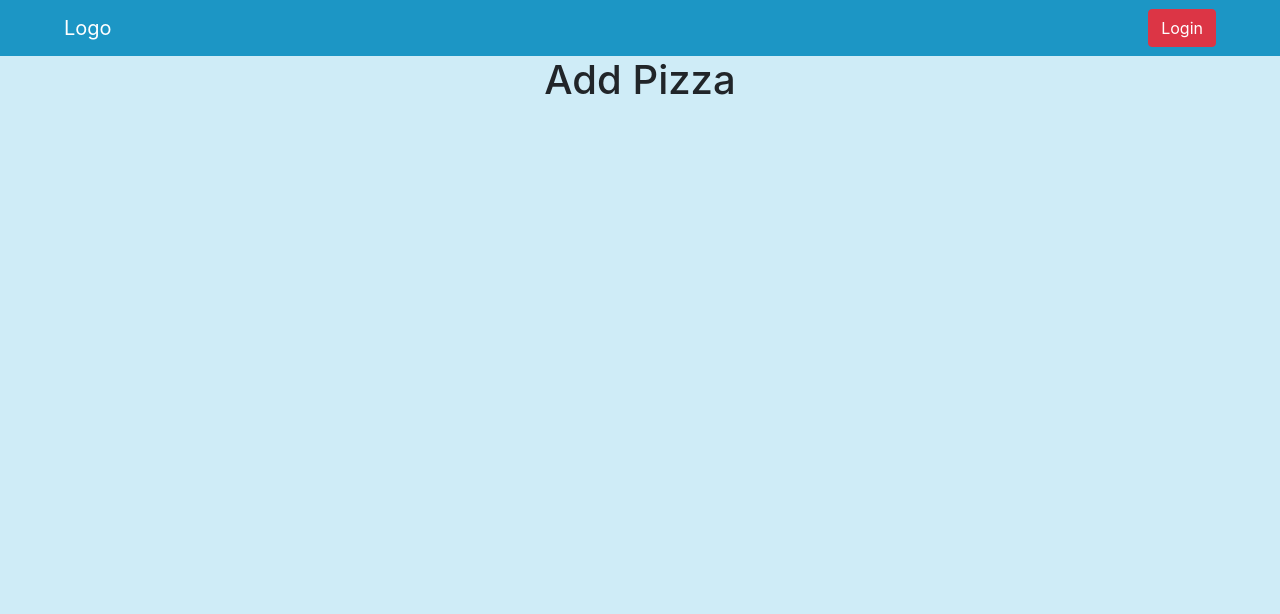
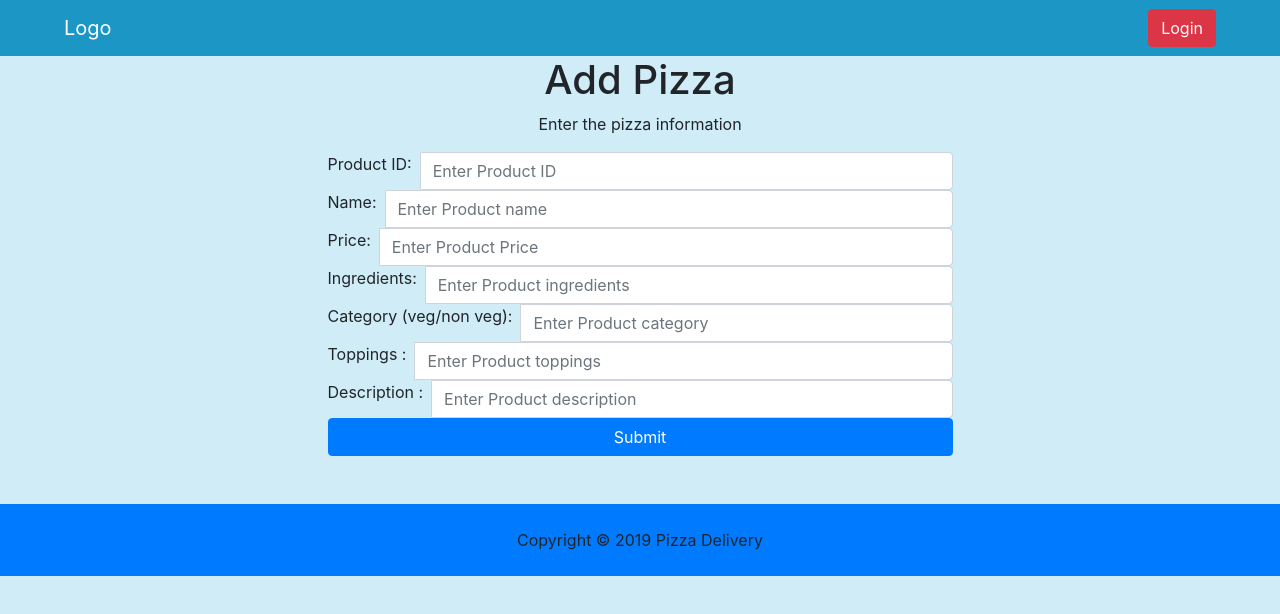
Before and after one commit to dikshagoyal26/Pizza-Delivery-master, a React (Create React App) app: page /admin/add in a window 1280 px wide. Shown: the top 614 px of the page. Built offline with nearby package versions, Linux system fonts and the light colour scheme.

Commit message:
Admin Portal - Add component

```diff
--- a/src/App.css
+++ b/src/App.css
@@ -2,28 +2,28 @@
   margin: 0;
 }
 .App-header {
-  background-color:#1c96c5;
+  background-color: #1c96c5;
   color: white;
 }
 
-.dropdown{
+.dropdown {
   cursor: pointer;
 }
-.buttonLink{
+.buttonLink {
   color: white;
   text-decoration: none;
 }
 .menuList {
   text-align: center;
-  margin:0 50px;
+  margin: 0 50px;
 }
-.item-card img{
+.item-card img {
   width: 100%;
 }
-.item-card .price{
-  font-size: 22px ;
+.item-card .price {
+  font-size: 22px;
 }
-.item-card{
+.item-card {
   box-shadow: 0px 10px 10px 0px rgba(0, 0, 0, 0.5);
   padding: 1%;
   float: left;
@@ -33,66 +33,70 @@
   background: white;
   cursor: pointer;
 }
-.details-container{
+.details-container {
   font-size: 20px;
 }
-.details-container img{
+.details-container img {
   height: 300px;
 }
-.details-container .para{
+.details-container .para {
   padding: 10px;
 }
-.details-container .price{
+.details-container .price {
   font-weight: bolder;
 }
 
-.editform, .cart_price_details{
-  margin:25px auto;
+.editform,
+.cart_price_details {
+  margin: 25px auto;
   padding: 2.5%;
   border-radius: 10px;
-  text-align:left;
+  text-align: left;
 }
-.align-right{
+.align-right {
   float: right;
 }
-.align-left{
+.align-left {
   float: left;
 }
-.payment .nav a{
-  background-color: #F5F5F5;
+.payment .nav a {
+  background-color: #f5f5f5;
   cursor: pointer;
   font-weight: bold;
   color: black;
   border-bottom: 0.5px solid lightgrey;
   padding: 15px;
 }
-.payment .nav /*.active */a:hover{
-  background:#cfecf7;
-  border-left: 5px solid  #1c96c5;
-  color : black;
+.payment .nav /*.active */a:hover {
+  background: #cfecf7;
+  border-left: 5px solid #1c96c5;
+  color: black;
 }
 
-.paymentmode{
-
+.paymentmode {
 }
-.payment .col-3{
+.payment .col-3 {
   margin: 0;
-  padding:0;
+  padding: 0;
 }
-.payment .row{
-  background: #F5F5F5;
+.payment .row {
+  background: #f5f5f5;
 }
-.login_page img{
-  width: 100%
+.login_page img {
+  width: 100%;
 }
-#LoginForm .modal-content{
-  background: #F5F5F5;
+#LoginForm .modal-content {
+  background: #f5f5f5;
 }
-#added_popup .modal-content{
-  background: #F5F5F5;
+#added_popup .modal-content {
+  background: #f5f5f5;
   color: black;
   padding: 0px;
   margin: 0px;
   height: 150px;
-  padding-top: 50px
+  padding-top: 50px;
 }
+
+.product_form {
+  margin: 0 25%;
+}
--- a/src/App.js
+++ b/src/App.js
@@ -4,6 +4,7 @@ import NotFoundPage from "./components/NotFoundPage";
 import HomePage from "./components/HomePage";
 
 import Navbar from "./components/user/layout/Navbar";
+import Footer from "./components/user/layout/Footer";
 import List from "./components/user/menu_list/List";
 import Details from "./components/user/menu_list/Details";
 import {
@@ -58,12 +59,15 @@ class App extends Component {
             <Route exact path="/admin/feedback" component={ViewFeedback} />
             <Route exact path="/admin/add" component={Add} />
             <Route exact path="/admin/edit" component={Edit} />
-            <Route exact path="/admin/view" component={ViewList} />
+            <Route exact path="/admin/list" component={ViewList} />
             <Route exact path="/admin/sales" component={ViewSales} />
             <Route exact path="/admin/order" component={ViewOrder} />
+            <Route exact path="/admin/order/update" component={UpdateOrder} />
+            <Route exact path="/admin/feedback" component={ViewFeedback} />
             <Route exact path="/admin/updateorder" component={UpdateOrder} />
             <Route component={NotFoundPage} />
           </Switch>
+          <Footer />
         </div>
       </BrowserRouter>
     );
--- /dev/null
+++ b/src/components/admin/ListItem.js
@@ -0,0 +1,51 @@
+import React from "react";
+import { connect } from "react-redux";
+import { Link } from "react-router-dom";
+class ListItem extends React.Component {
+  add_to_cart = () => {
+    // this.props.dispatch({
+    //   type: "ADD_TO_CART",
+    //   id: this.props.id
+    // });
+  };
+  render() {
+    return (
+      <div className="col-lg-3 col-sm-6 col-md-4 mt-3">
+        <div className="item-card">
+          <img alt="" src={this.props.imgUrl} />
+          <h4 className="name">{this.props.name}</h4>
+          <p className="price">Rs.{this.props.price}</p>
+          <p className="ingredients">Ingredients: {this.props.ingredients}</p>
+          <Link to={"/admin/edit/" + this.props.id}>
+            <button className="btn btn-info">
+              <i className="fas fa-edit" />
+              Edit
+            </button>
+          </Link>
+
+          <div className="btn-group m-2">
+            <button
+              onClick={this.delete_product}
+              className="btn btn-info mr-2"
+              data-toggle="modal"
+              data-target="#added_popup"
+            >
+              <i class="fas fa-trash-alt" /> Delete
+            </button>
+
+            <div className="modal fade" id="added_popup" role="dialog">
+              <div className="modal-dialog">
+                <div className="modal-content">
+                  <div className="modal-body">
+                    <p> {this.props.name} Deleted</p>
+                  </div>
+                </div>
+              </div>
+            </div>
+          </div>
+        </div>
+      </div>
+    );
+  }
+}
+export default connect()(ListItem);
--- a/src/components/admin/ViewList.js
+++ b/src/components/admin/ViewList.js
@@ -1,12 +1,60 @@
-import React from 'react';
-class ViewList extends React.Component{
+import React from "react";
+import ListItem from "./ListItem";
+import { connect } from "react-redux";
+import { getAllProducts } from "../../actions/productActions";
+import { Link } from "react-router-dom";
 
-	render(){
-		return(
-				<div className="container-fluid text-center">
-					<h1>ViewList Pizza</h1>
-				</div>
-			)
-	}
+class ViewList extends React.Component {
+  componentDidMount() {
+    this.props.getAllProducts();
+  }
+  render() {
+    let ItemComponents;
+    if (this.props.products == null || this.props.loading) {
+      ItemComponents = <p>Loading...</p>;
+    } else {
+      if (this.props.products.length > 0) {
+        ItemComponents = this.props.products.map(item => {
+          return (
+            <ListItem
+              key={item._id}
+              id={item.productid}
+              name={item.name}
+              ingredients={item.ingredients}
+              price={item.price}
+              imgUrl="https://api-content.prod.pizzahutaustralia.com.au//umbraco/api/Image/Get2?path=assets/products/menu/Meat-Super-Supreme-Pizza-3250-menu.jpg"
+              category={item.category}
+              toppings={item.toppings}
+            />
+          );
+        });
+      } else {
+        ItemComponents = <h4>No Products Found</h4>;
+      }
+    }
+
+    return (
+      <div className="menuList py-3">
+        <h4>Admin Portal </h4>
+        <h2>Menu</h2>
+        <Link to="/admin/add">
+          <button className="btn btn-primary m-3">Add Product</button>
+        </Link>
+
+        <button className="btn btn-primary m-3">Delete All Product</button>
+
+        <div className="row">{ItemComponents}</div>
+      </div>
+    );
+  }
 }
-export default ViewList;
+const mapStateToProps = state => {
+  return {
+    products: state.prod_r.products,
+    loading: state.prod_r.loading
+  };
+};
+export default connect(
+  mapStateToProps,
+  { getAllProducts }
+)(ViewList);
--- a/src/components/admin/create-product/Add.js
+++ b/src/components/admin/create-product/Add.js
@@ -1,12 +1,92 @@
-import React from 'react';
-class Add extends React.Component{
+import React from "react";
+class Add extends React.Component {
+  render() {
+    return (
+      <div className="container-fluid text-center">
+        <h1>Add Pizza</h1>
+        <p>Enter the pizza information</p>
+        <div className="product_form">
+          <form>
+            <div className="input-group">
+              <label>Product ID:</label>
+              <input
+                type="number"
+                className="form-control ml-2"
+                name="productid"
+                required
+                placeholder="Enter Product ID"
+              />
+            </div>
 
-	render(){
-		return(
-				<div className="container-fluid text-center">
-					<h1>Add Pizza</h1>
-				</div>
-			)
-	}
+            <div className="input-group">
+              <label>Name:</label>
+              <input
+                type="text"
+                className="form-control ml-2"
+                name="name"
+                required
+                placeholder="Enter Product name"
+              />
+            </div>
+
+            <div className="input-group">
+              <label>Price:</label>
+              <input
+                type="text"
+                className="form-control ml-2"
+                name="price"
+                required
+                placeholder="Enter Product Price"
+              />
+            </div>
+            <div className="input-group">
+              <label>Ingredients:</label>
+              <input
+                type="text"
+                className="form-control ml-2"
+                name="ingredients"
+                required
+                placeholder="Enter Product ingredients"
+              />
+            </div>
+            <div className="input-group">
+              <label>Category (veg/non veg):</label>
+              <input
+                type="text"
+                className="form-control ml-2"
+                name="category"
+                required
+                placeholder="Enter Product category"
+              />
+            </div>
+            <div className="input-group">
+              <label>Toppings :</label>
+              <input
+                type="text"
+                className="form-control ml-2"
+                name="toppings"
+                required
+                placeholder="Enter Product toppings"
+              />
+            </div>
+            <div className="input-group">
+              <label>Description :</label>
+              <input
+                type="text"
+                className="form-control ml-2"
+                name="description"
+                required
+                placeholder="Enter Product description"
+              />
+            </div>
+
+            <button className="btn btn-primary btn-block" type="submit">
+              Submit
+            </button>
+          </form>
+        </div>
+      </div>
+    );
+  }
 }
 export default Add;
--- a/src/components/admin/layout/Admin.js
+++ b/src/components/admin/layout/Admin.js
@@ -1,10 +1,22 @@
 import React from "react";
+import { Link } from "react-router-dom";
+
 class Admin extends React.Component {
   render() {
     return (
       <div>
         <div className="container-fluid text-center">
           <h1>Admin Pizza</h1>
+          <Link to="/admin/add">
+            <button className="btn btn-primary m-3">Add Product</button>
+          </Link>
+          <Link to="/admin/viewlist">
+            <button className="btn btn-primary m-3">Edit Product</button>
+          </Link>
+
+          <button className="btn btn-primary m-3">Delete Product</button>
+
+          <button className="btn btn-primary m-3">Update Product</button>
         </div>
       </div>
     );
--- a/src/components/user/layout/Navbar.js
+++ b/src/components/user/layout/Navbar.js
@@ -118,22 +118,22 @@ class Navbar extends React.Component {
                 <div className="collapse navbar-collapse" id="navbarCollapse">
                   <ul className="navbar-nav mr-auto">
                     <li className="nav-item ">
-                      <Link to="/admin" className="nav-link">
-                        Menu
+                      <Link to="/admin/list" className="nav-link">
+                        Product List
                       </Link>
                     </li>
                     <li className="nav-item">
-                      <Link to="/admin" className="nav-link">
+                      <Link to="/admin/feedback" className="nav-link">
                         View Feedback
                       </Link>
                     </li>
                     <li className="nav-item">
-                      <Link to="/admin" className="nav-link">
+                      <Link to="/admin/order" className="nav-link">
                         View Order
                       </Link>
                     </li>
                     <li className="nav-item">
-                      <Link to="/admin" className="nav-link">
+                      <Link to="/admin/sales" className="nav-link">
                         View Sales
                       </Link>
                     </li>
```
